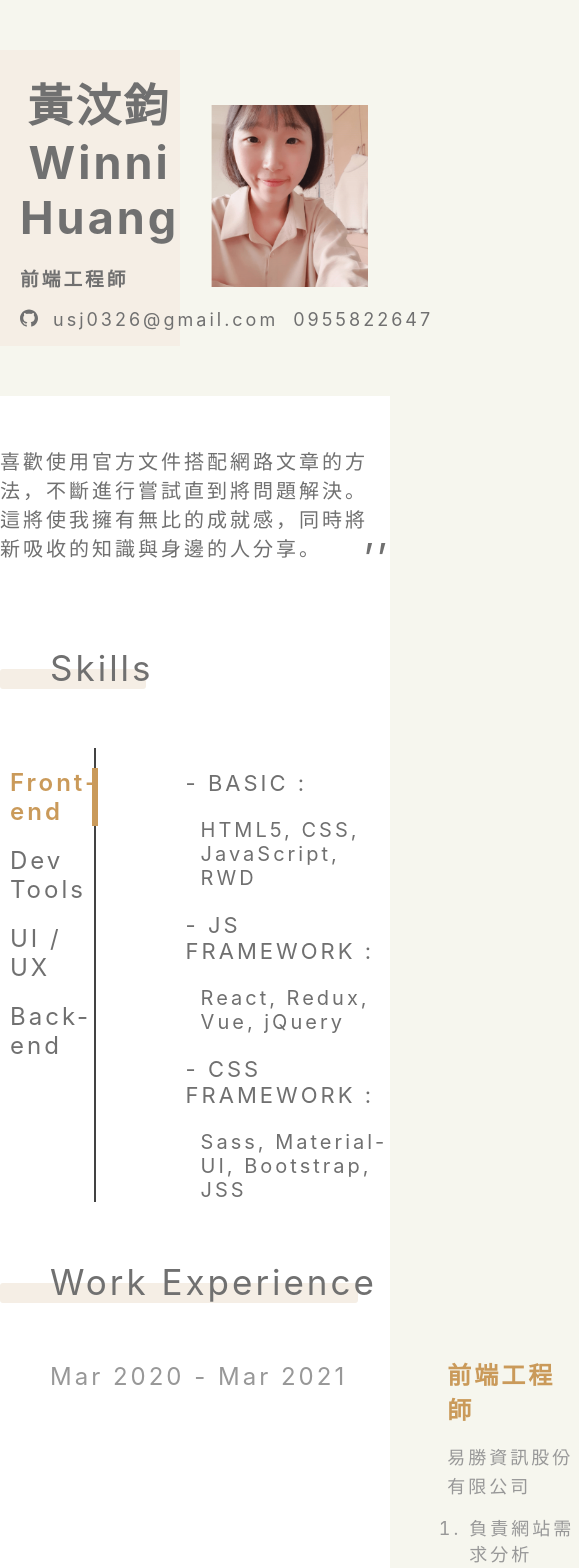
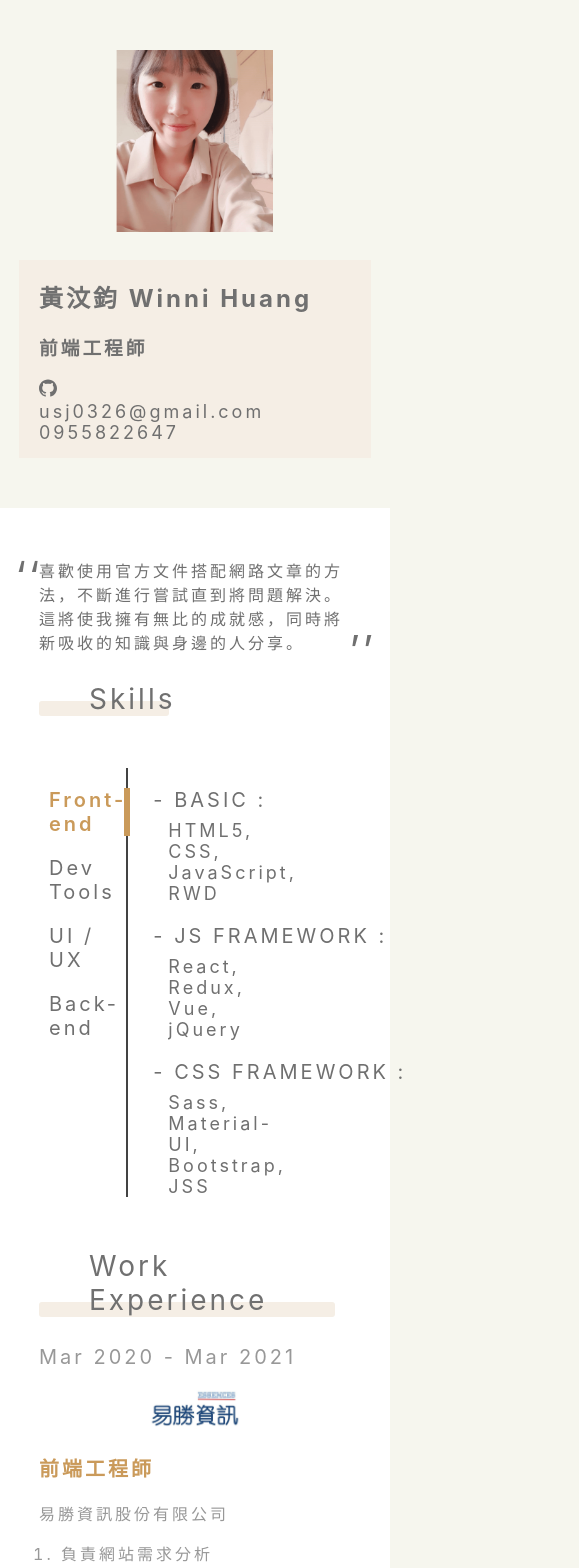
Before and after one commit to beiyi1996/resume, a React (Create React App) app: page / in a window 390 px wide. Shown: the top 1568 px of the page, 579 px wide, since content can reach past the window. Built offline with nearby package versions, Linux system fonts and the light colour scheme; a web font is replaced by a local one.

Commit message:
Add CSS Media Queries

```diff
--- a/src/components/Banner/banner.scss
+++ b/src/components/Banner/banner.scss
@@ -1,9 +1,23 @@
 .banner {
   display: flex;
+  flex-direction: column-reverse;
   justify-content: space-between;
   align-items: center;
-  max-width: 1280px;
   margin: 0 auto;
+  max-width: 80%;
+  box-sizing: border-box;
+
+  @media screen and (min-width: 600px) {
+    flex-direction: row;
+  }
+
+  @media screen and (min-width: 980px) {
+    max-width: 80%;
+  }
+
+  @media screen and (min-width: 1280px) {
+    max-width: 1280px;
+  }
 }
 
 .info {
@@ -12,13 +26,28 @@
   justify-content: flex-start;
   align-items: flex-start;
   background-color: #f5eee5;
-  width: calc(100% - 200px - 50px);
+  width: 100%;
+  margin-top: 24px;
   padding: 0 20px;
 
   h1 {
-    font-size: 45px;
-    margin-top: 20px;
+    font-size: 24px;
+    text-align: left;
+    white-space: nowrap;
     margin-bottom: 0;
+  }
+
+  @media screen and (min-width: 600px) {
+    width: calc(100% - 200px - 50px);
+    margin-top: 0;
+  }
+
+  @media screen and (min-width: 980px) {
+    h1 {
+      font-size: 45px;
+      margin-top: 20px;
+      margin-bottom: 0;
+    }
   }
 }
 
@@ -27,6 +56,8 @@
   justify-content: flex-start;
   margin-bottom: 15px;
   font-size: 18px;
+  flex-direction: column;
+  align-items: flex-start;
 
   & > a {
     display: inline-block;
@@ -37,6 +68,10 @@
     &:hover {
       color: #ca9a5a;
     }
+  }
+
+  @media screen and (min-width: 980px) {
+    flex-direction: row;
   }
 }
 
--- a/src/components/Contents/contents.scss
+++ b/src/components/Contents/contents.scss
@@ -2,10 +2,18 @@
   max-width: 100vw;
   background-color: #fff;
   margin-top: 50px;
+  box-sizing: border-box;
 
+  & > div:not(.titleBackground) {
+    max-width: 80%;
+    margin: 0 auto;
+  }
+
+  @media screen and (min-width: 1280px) {
     & > div:not(.titleBackground) {
       max-width: 1280px;
       margin: 0 auto;
+    }
   }
 }
 
@@ -13,8 +21,9 @@
   position: relative;
   text-align: left;
   display: inline-block;
-  margin: 50px auto;
-  font-size: 20px;
+  margin: 50px auto 0;
+  font-size: 16px;
+  max-width: 80%;
 
   &::before {
     content: '’’';
@@ -29,8 +38,12 @@
     content: '’’';
     position: absolute;
     bottom: -20px;
-    right: 0;
+    right: -25px;
     font-size: 40px;
+  }
+
+  @media screen and (min-width: 980px) {
+    font-size: 20px;
   }
 }
 
@@ -40,22 +53,35 @@
 
 .tabPanels {
   display: flex;
+  max-width: 80%;
+  box-sizing: border-box;
+  margin: 24px 0;
+
+  @media screen and (min-width: 600px) {
     margin: 24px auto;
+  }
+
+  @media screen and (min-width: 980px) {
+    max-width: 70%;
+  }
+
+  @media screen and (min-width: 1280px) {
     max-width: 750px;
+  }
 }
 
 .title {
   position: relative;
   display: inline-block;
   z-index: 0;
-  font-size: 35px;
+  font-size: 28px;
   padding-left: 50px;
   max-width: 1280px;
 
   &::before {
     content: '';
     width: 95%;
-    height: 20px;
+    height: 15px;
     border-radius: 3px;
     background-color: #f5eee5;
     position: absolute;
@@ -63,20 +89,38 @@
     left: 0;
     z-index: -1;
   }
+
+  @media screen and (min-width: 980px) {
+    font-size: 35px;
+
+    &::before {
+      height: 20px;
+    }
+  }
 }
 
 .tabs {
-  width: 24%;
-  margin-right: 90px;
+  width: 35%;
+  margin-right: 25px;
   border-right: 2px solid #434343;
   ul {
     padding: 0;
     list-style: none;
   }
+
+  @media screen and (min-width: 980px) {
+    width: 35%;
+    margin-right: 65px;
+  }
+
+  @media screen and (min-width: 1280px) {
+    width: 24%;
+    margin-right: 75px;
+  }
 }
 
 .tab {
-  font-size: 24px;
+  font-size: 20px;
   margin: 20px 0;
   padding-left: 10px;
   position: relative;
@@ -99,6 +143,10 @@
       content: '';
     }
   }
+
+  @media screen and (min-width: 980px) {
+    font-size: 24px;
+  }
 }
 
 .focus {
@@ -111,14 +159,28 @@
 }
 
 .panels {
+  width: 50%;
+
+  p {
+    font-size: 20px;
+    margin-bottom: 8px;
+    white-space: nowrap;
+  }
+
+  span {
+    font-size: 18px;
+    display: inline-block;
+    padding-left: 15px;
+  }
+
+  @media screen and (min-width: 980px) {
     p {
       font-size: 22px;
     }
 
     span {
       font-size: 20px;
-    display: inline-block;
-    padding-left: 15px;
+    }
   }
 }
 
@@ -130,54 +192,115 @@
   display: flex;
   text-align: left;
   font-size: 24px;
+  padding: 0;
+  max-width: 100%;
+  margin-bottom: 24px;
+  box-sizing: border-box;
+  flex-direction: column;
+  justify-content: center;
+
+  @media screen and (min-width: 600px) {
     padding: 0 50px;
+  }
+
+  @media screen and (min-width: 980px) {
     max-width: 750px;
     margin: 0 auto 50px auto;
+    flex-direction: row;
+    justify-content: flex-start;
+  }
+
+  @media screen and (min-width: 1280px) {
+    max-width: 850px;
+  }
 }
 
 .period {
   color: #989898;
   white-space: nowrap;
+  font-size: 20px;
+
+  p {
+    margin-top: 0;
+  }
+
+  @media screen and (min-width: 980px) {
+    font-size: inherit;
+
+    p {
+      margin-top: revert;
+    }
+  }
 }
 
 .logo {
-  width: 10%;
-  margin: 15px 50px 0;
+  width: 30%;
+  margin: 0 auto;
 
   img {
     width: 100%;
+  }
+
+  @media screen and (min-width: 980px) {
+    width: 30%;
+    margin: 15px 50px 0;
+  }
+
+  @media screen and (min-width: 1280px) {
+    width: 10%;
+  }
+}
+
+.position {
+  color: #ca9a5a;
+  font-size: 20px;
+  font-weight: 600;
+  margin-top: 18px;
+  margin-bottom: 15px;
+
+  @media screen and (min-width: 980px) {
+    font-size: 24px;
+  }
+}
+
+.companyName {
+  color: #989898;
+  font-size: 16px;
+
+  @media screen and (min-width: 980px) {
+    font-size: 18px;
   }
 }
 
 .duty {
   ol {
     margin: 15px 0;
-    font-size: 18px;
+    font-size: 16px;
     color: #989898;
     padding-left: 22px;
   }
+
+  @media screen and (min-width: 980px) {
+    ol {
+      font-size: 18px;
     }
-
-.position {
-  color: #ca9a5a;
-  font-size: 24px;
-  font-weight: 600;
-  margin-top: 18px;
-  margin-bottom: 15px;
   }
-
-.companyName {
-  color: #989898;
-  font-size: 18px;
 }
 
 .titleBackground {
   background-color: #f6f6ee;
   text-align: left;
 
-  & > div {
+  div {
+    max-width: 80%;
+    margin: 0 auto;
+  }
+
+  @media screen and (min-width: 1280px) {
+    div {
       max-width: 1280px;
       margin: 0 auto;
+    }
   }
 }
 
@@ -188,10 +311,10 @@
 .projectItems {
   display: flex;
   flex-wrap: wrap;
-  padding: 50px 50px 0;
+  padding: 50px 0;
 
   .item {
-    width: calc(100% / 3 - 30px);
+    width: 100%;
     position: relative;
     overflow: hidden;
     border-radius: 5px;
@@ -221,6 +344,18 @@
       }
     }
   }
+
+  @media screen and (min-width: 600px) {
+    padding: 50px 50px 0;
+  }
+
+  @media screen and (min-width: 980px) {
+    padding: 50px 0 0;
+
+    .item {
+      width: calc(100% / 3 - 30px);
+    }
+  }
 }
 
 .projectName {
```
Lines whose indentation alone changed are shown as unchanged.
